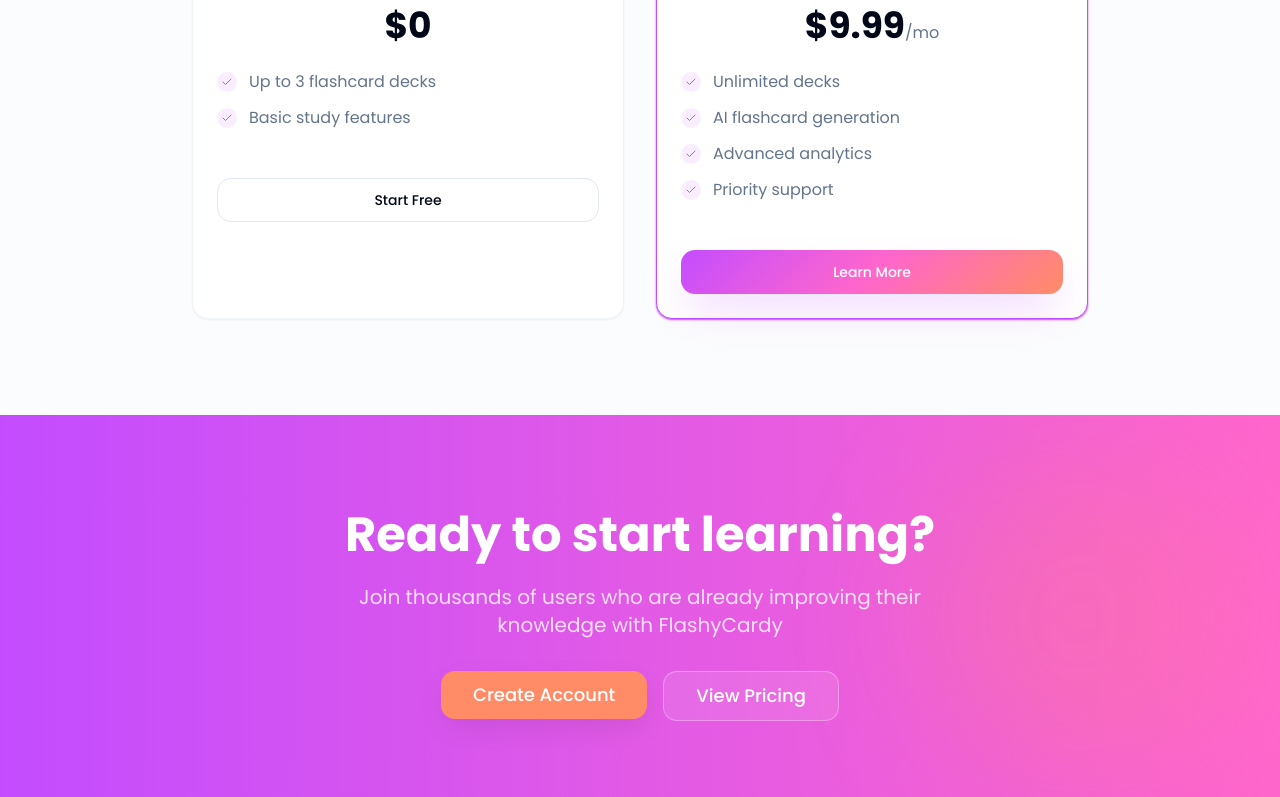
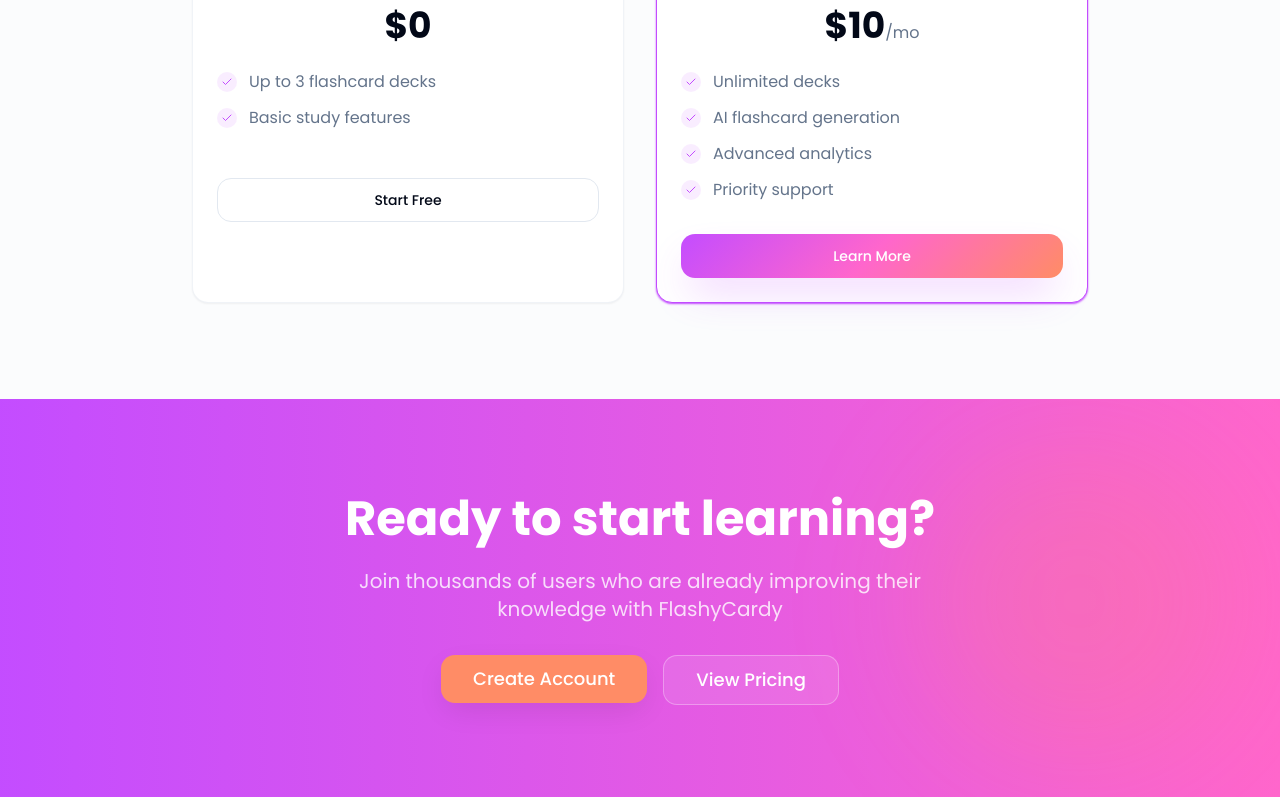
Before and after one commit to ilyakashitsyn/flashycardy-project, a Next.js app: page / in a window 1280 px wide. Shown: the part 2292-3089 px from the top of the page. Built offline with nearby package versions, Linux system fonts and the light colour scheme; no server answers.

Commit message:
Update pricing button & SignUpButton, hero buttons

```diff
--- a/src/mainpage/components/HeroSection.tsx
+++ b/src/mainpage/components/HeroSection.tsx
@@ -1,4 +1,5 @@
 import { Button } from "./ui/button";
+import { SignInButton, SignUpButton } from "@clerk/nextjs";
 
 const HeroSection = () => {
   return (
@@ -32,9 +33,12 @@
         </p>
 
         <div className="flex flex-col sm:flex-row gap-4 justify-center items-center mb-6">
+          <SignUpButton mode="modal">
             <Button variant="hero" size="lg" className="text-lg px-8 py-6">
               Start Free
             </Button>
+          </SignUpButton>
+          <SignInButton mode="modal">
             <Button
               variant="outline"
               size="lg"
@@ -42,6 +46,7 @@
             >
               Sign In
             </Button>
+          </SignInButton>
         </div>
 
         <p className="text-sm text-muted-foreground">
--- a/src/mainpage/components/PricingSection.tsx
+++ b/src/mainpage/components/PricingSection.tsx
@@ -7,6 +7,8 @@
   CardTitle,
 } from "./ui/card";
 import { Check } from "lucide-react";
+import { SignUpButton } from "@clerk/nextjs";
+import Link from "next/link";
 
 const PricingSection = () => {
   const plans = [
@@ -21,7 +23,7 @@
     },
     {
       name: "Pro",
-      price: "$9.99",
+      price: "$10",
       period: "/mo",
       popular: true,
       features: [
@@ -89,6 +91,8 @@
                   ))}
                 </div>
 
+                {plan.buttonText === "Start Free" ? (
+                  <SignUpButton mode="modal">
                     <Button
                       variant={plan.buttonVariant}
                       className="w-full"
@@ -96,6 +100,18 @@
                     >
                       {plan.buttonText}
                     </Button>
+                  </SignUpButton>
+                ) : (
+                  <Link href="/pricing">
+                    <Button
+                      variant={plan.buttonVariant}
+                      className="w-full"
+                      size="lg"
+                    >
+                      {plan.buttonText}
+                    </Button>
+                  </Link>
+                )}
               </CardContent>
             </Card>
           ))}
```
Lines whose indentation alone changed are shown as unchanged.
